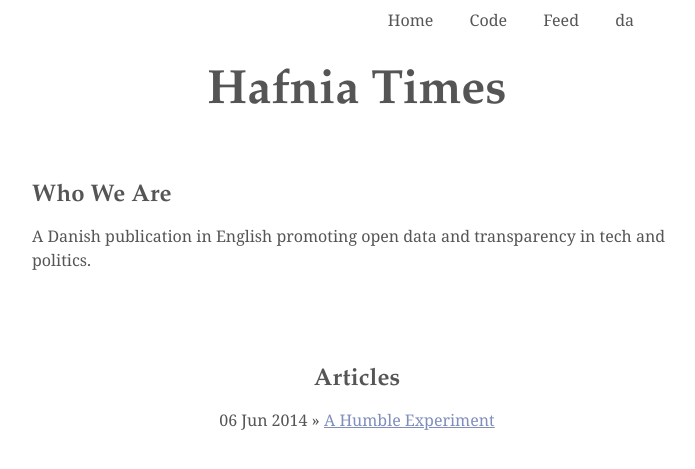
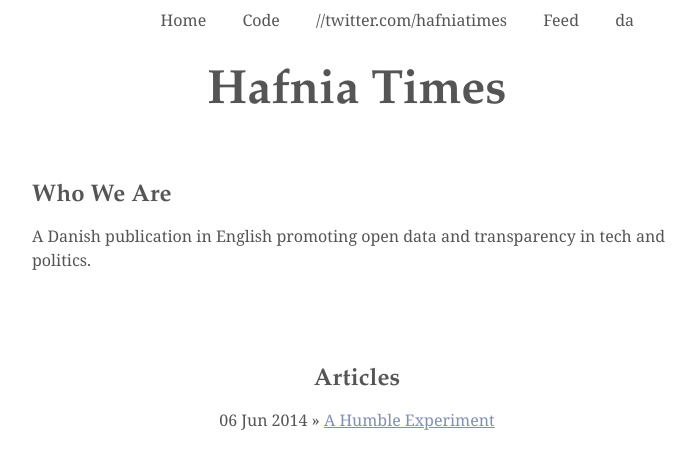
Before and after one commit to hafniatimes/hafniatimes.github.io, a Jekyll site: the page built from index.html, in a window 1280 px wide. Shown: the top 469 px of the page, without its empty margins (283-978 px from the left). Built offline with Jekyll 4.4.1, drawn with Linux system fonts in a browser that asks for light colours.

Commit message:
Twitter link

```diff
--- a/_includes/site-navigation.html
+++ b/_includes/site-navigation.html
@@ -1,6 +1,7 @@
 <ul id="site-navigation" class="box" role="navigation">
     <li><a href="{{ base_relative }}">{{ t.navigation[page_language].home }}</a></li>
     <li><a href="{{ site.repo }}">{{ t.navigation[page_language].code }}</a></li>
+    <li><a href="Twitter">//twitter.com/hafniatimes</a></li>
     <li><a href="{{ base_relative }}feed.atom">{{ t.navigation[page_language].feed }}</a></li>
 {% if page_language == "en" %}
     <li><a href="/da/" title="Siden på dansk">da</a></li>
```
